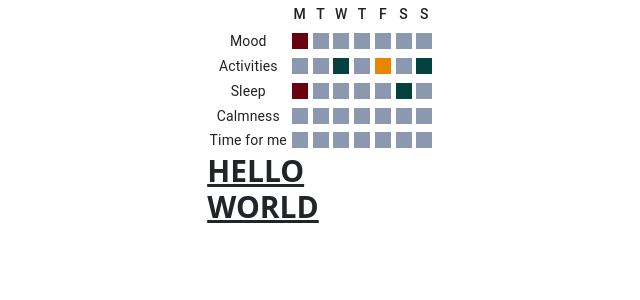
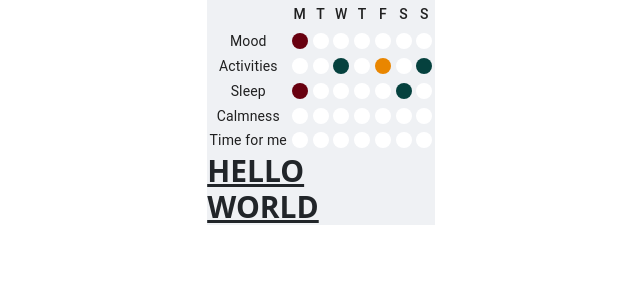
Before and after one commit to kaiuliia/well_being_frontend, a React (Create React App) app: page /user/dashboard in a window 1280 px wide. Shown: the top 300 px of the page, without its empty margins (319-959 px from the left). Built offline with nearby package versions, Linux system fonts and the light colour scheme; the HTML template or start-up script is replaced by a standard one.

Commit message:
added tailwind

```diff
--- a/src/Pages/dashboard.tsx
+++ b/src/Pages/dashboard.tsx
@@ -33,7 +33,7 @@ export function Dashboard(props: Props) {
     window.location.href = "/login/user/survey";
   };
   return (
-    <div className="display-none">
+    <div className="bg-back-gray">
       <DashboardTable />
       <div className="text-3xl font-bold underline">
         HELLO
--- a/src/components/dashboard/table.tsx
+++ b/src/components/dashboard/table.tsx
@@ -126,7 +126,7 @@ export function DashboardTable() {
   });
   const getColorFromNumber = (number: number | number[] | string) => {
     if (number === 0) {
-      return "secondary.main";
+      return "#FFFFFF";
     }
     if (number < 30) {
       return "error.main";
@@ -192,6 +192,7 @@ export function DashboardTable() {
                     sx={{
                       width: "1rem",
                       height: "1rem",
+                      borderRadius: "8px",
                       padding: "0",
                       backgroundColor: getColorFromNumber(
                         moods[day][moodType.key],
--- a/tailwind.config.js
+++ b/tailwind.config.js
@@ -9,7 +9,11 @@ module.exports = {
     "./src/**/*.{js,ts,jsx,tsx,mdx}",
   ],
   theme: {
-    extend: {},
+    extend: {
+      colors: {
+        "back-gray": "#EFF1F4",
+      },
+    },
   },
   plugins: [],
 };
```
